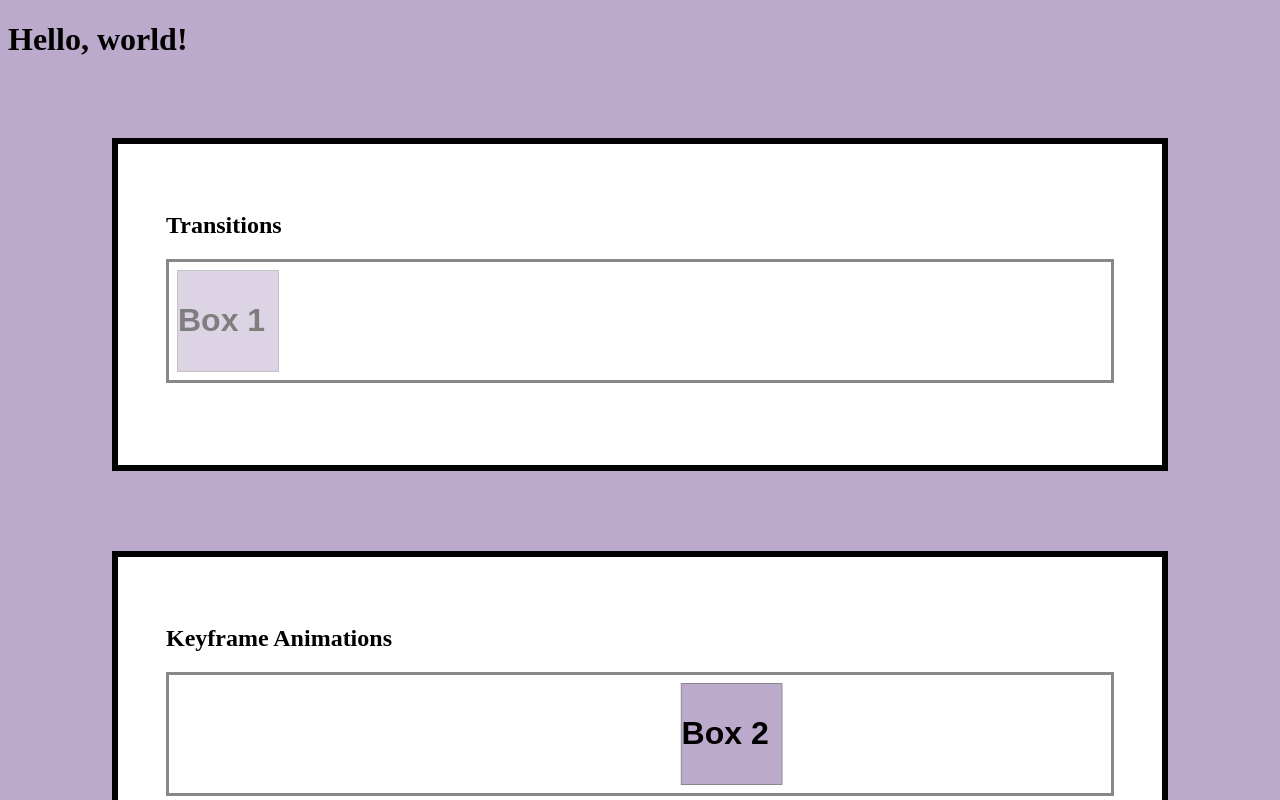
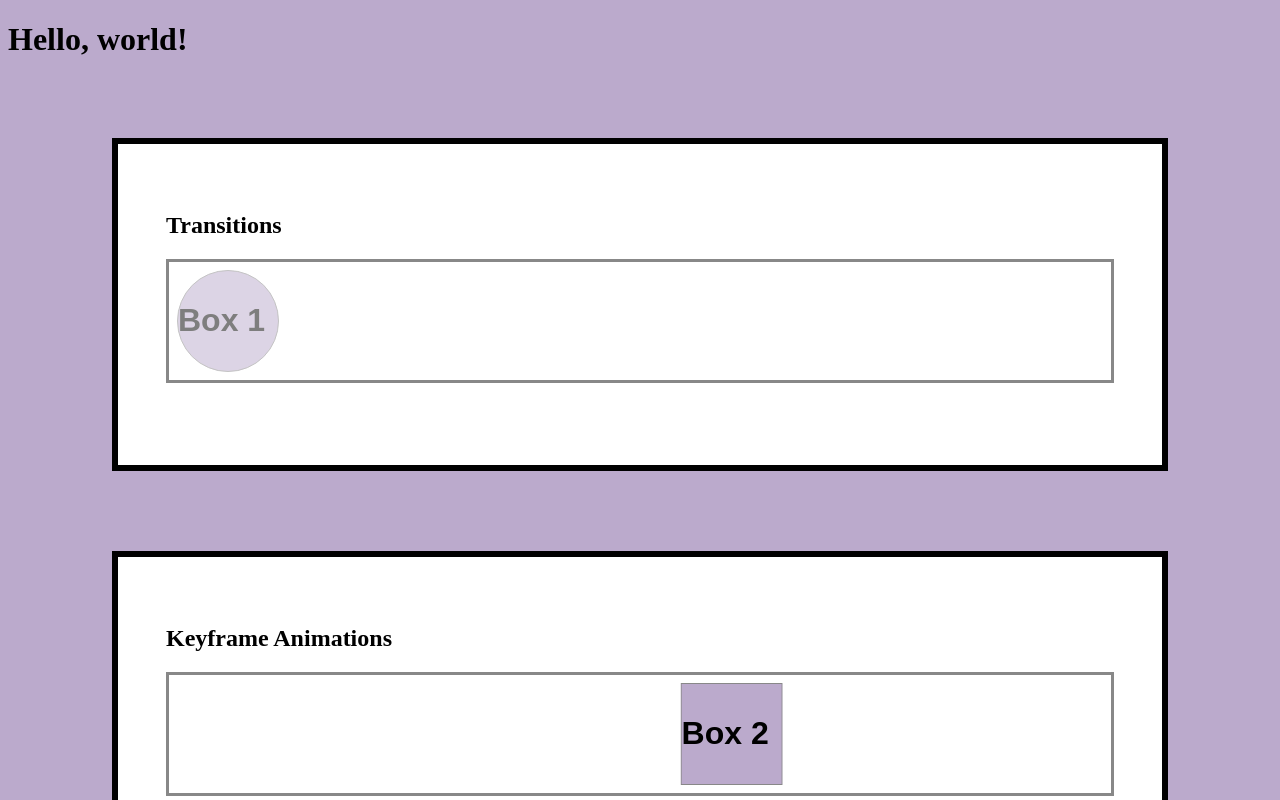
Before and after one commit to tbennett/Demo, a plain HTML site: page index.html in a window 1280 px wide. In both pictures the pointer is over the element 228 px from the left and 321 px from the top of the page. Shown: the top 800 px of the page. Drawn offline with Linux system fonts and the light colour scheme.

Commit message:
changed tranisition example

```diff
--- a/index.html
+++ b/index.html
@@ -21,7 +21,8 @@
 
         .ts:hover {
             opacity:.5;
-            rotate: 360deg;
+            rotate: 720deg;
+            border-radius: 50%;
         }
 
         @keyframes slide {
```
